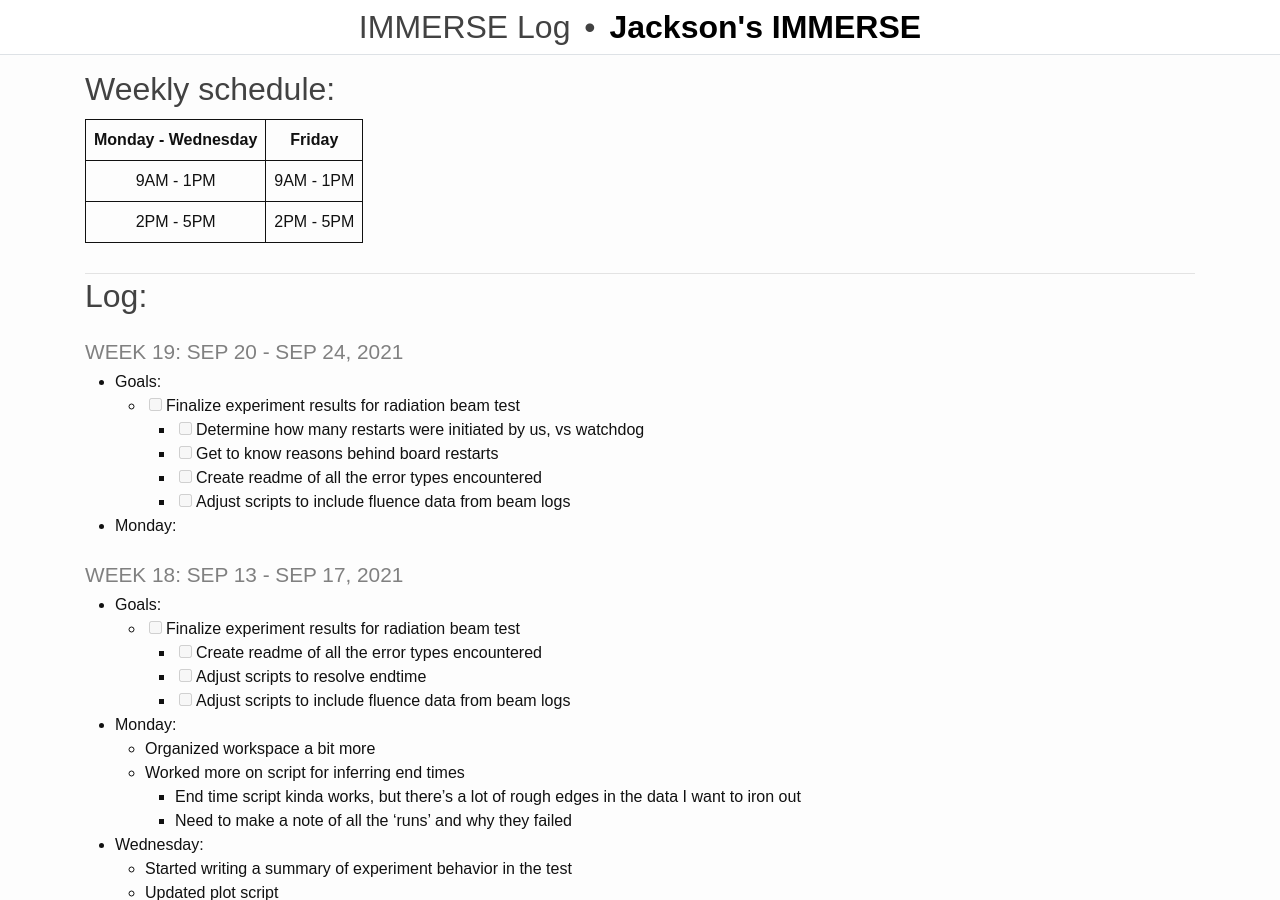
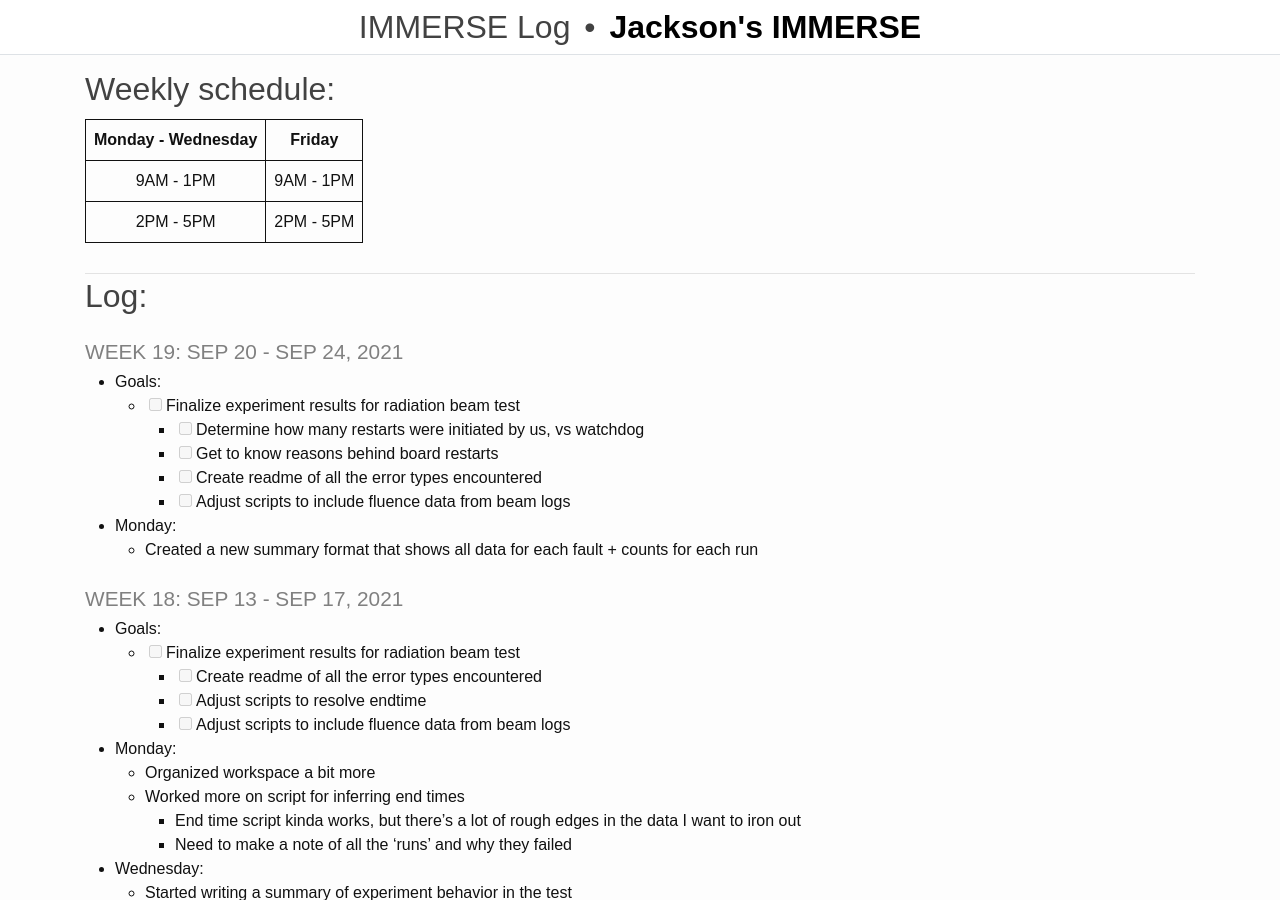
Before and after one commit to rjsmith1999/IMMERSE, a Jekyll site: the page built from _pages/log.md, in a window 1280 px wide and 900 px high. Built offline with Jekyll 4.4.1, drawn with Linux system fonts in a browser that asks for light colours.

Commit message:
Update Log

```diff
--- a/_pages/log.md
+++ b/_pages/log.md
@@ -23,6 +23,7 @@ title: IMMERSE Log
     - [ ] Adjust scripts to include fluence data from beam logs
 
 * **Monday**:
+  - Created a new summary format that shows all data for each fault + counts for each run
 
 ### Week 18: Sep 13 - Sep 17, 2021
 * **Goals**:
```
